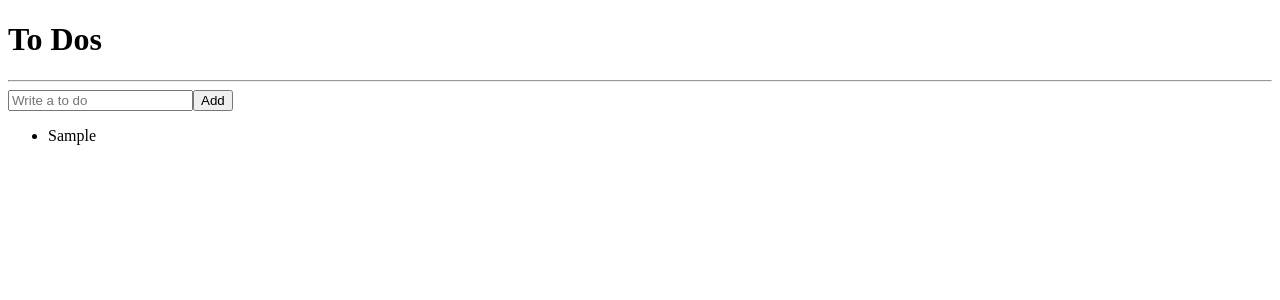
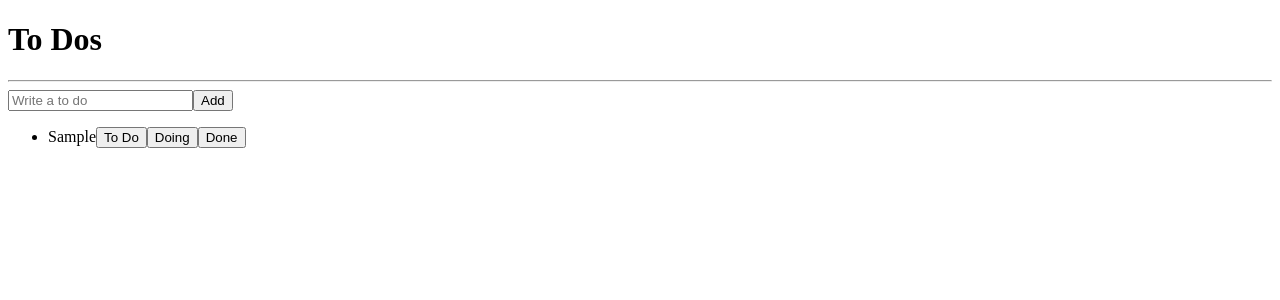
Before and after one commit to Siby1lA/TIL, a React (Create React App) app: page / in a window 1280 px wide. Both pictures are taken after typing "Sample" into the empty fields and a click on the button "Add". Shown: the top 300 px of the page. Built offline with nearby package versions, Linux system fonts and the light colour scheme.

Commit message:
Refactoring

```diff
--- /dev/null
+++ b/src/atoms.tsx
@@ -0,0 +1,12 @@
+import { atom } from "recoil";
+
+export interface IToDo {
+  text: string;
+  id: number;
+  category: "TO_DO" | "DOING" | "DONE";
+}
+
+export const toDoState = atom<IToDo[]>({
+  key: "toDo",
+  default: [],
+});
--- /dev/null
+++ b/src/components/CreateToDo.tsx
@@ -0,0 +1,31 @@
+import { useForm } from "react-hook-form";
+import { useSetRecoilState } from "recoil";
+import { toDoState } from "../atoms";
+
+interface IForm {
+  toDo: string;
+}
+
+function CreateToDo() {
+  const setToDos = useSetRecoilState(toDoState);
+  const { register, handleSubmit, setValue } = useForm<IForm>();
+  const onSubmit = ({ toDo }: IForm) => {
+    setToDos((oldToDos) => [
+      { text: toDo, id: Date.now(), category: "TO_DO" },
+      ...oldToDos,
+    ]);
+    setValue("toDo", "");
+  };
+  return (
+    <form onSubmit={handleSubmit(onSubmit)}>
+      <input
+        {...register("toDo", {
+          required: "Please write a To Do",
+        })}
+        placeholder="Write a to do"
+      />
+      <button>Add</button>
+    </form>
+  );
+}
+export default CreateToDo;
--- /dev/null
+++ b/src/components/ToDo.tsx
@@ -0,0 +1,13 @@
+import { IToDo } from "../atoms";
+
+function ToDo({ text }: IToDo) {
+  return (
+    <li>
+      <span>{text}</span>
+      <button>To Do</button>
+      <button>Doing</button>
+      <button>Done</button>
+    </li>
+  );
+}
+export default ToDo;
--- a/src/components/ToDoList.tsx
+++ b/src/components/ToDoList.tsx
@@ -1,48 +1,19 @@
-import { useForm } from "react-hook-form";
-import { atom, useRecoilState } from "recoil";
-
-interface IForm {
-  toDo: string;
-}
-
-interface IToDo {
-  text: string;
-  id: number;
-  category: "TO_DO" | "DOING" | "DONE";
-}
-
-const toDoState = atom<IToDo[]>({
-  key: "toDo",
-  default: [],
-});
+import { useRecoilValue } from "recoil";
+import { toDoState } from "../atoms";
+import CreateToDo from "./CreateToDo";
+import ToDo from "./ToDo";
 
 function ToDoList() {
-  const [toDos, setToDos] = useRecoilState(toDoState);
-  const { register, handleSubmit, setValue } = useForm<IForm>();
+  const toDos = useRecoilValue(toDoState);
 
-  const onSubmit = ({ toDo }: IForm) => {
-    setToDos((oldToDos) => [
-      { text: toDo, id: Date.now(), category: "TO_DO" },
-      ...oldToDos,
-    ]);
-    setValue("toDo", "");
-  };
   return (
     <div>
       <h1>To Dos</h1>
       <hr />
-      <form onSubmit={handleSubmit(onSubmit)}>
-        <input
-          {...register("toDo", {
-            required: "Please write a To Do",
-          })}
-          placeholder="Write a to do"
-        />
-        <button>Add</button>
-      </form>
+      <CreateToDo />
       <ul>
         {toDos.map((toDo) => (
-          <li key={toDo.id}>{toDo.text}</li>
+          <ToDo key={toDo.id} {...toDo} />
         ))}
       </ul>
     </div>
```
